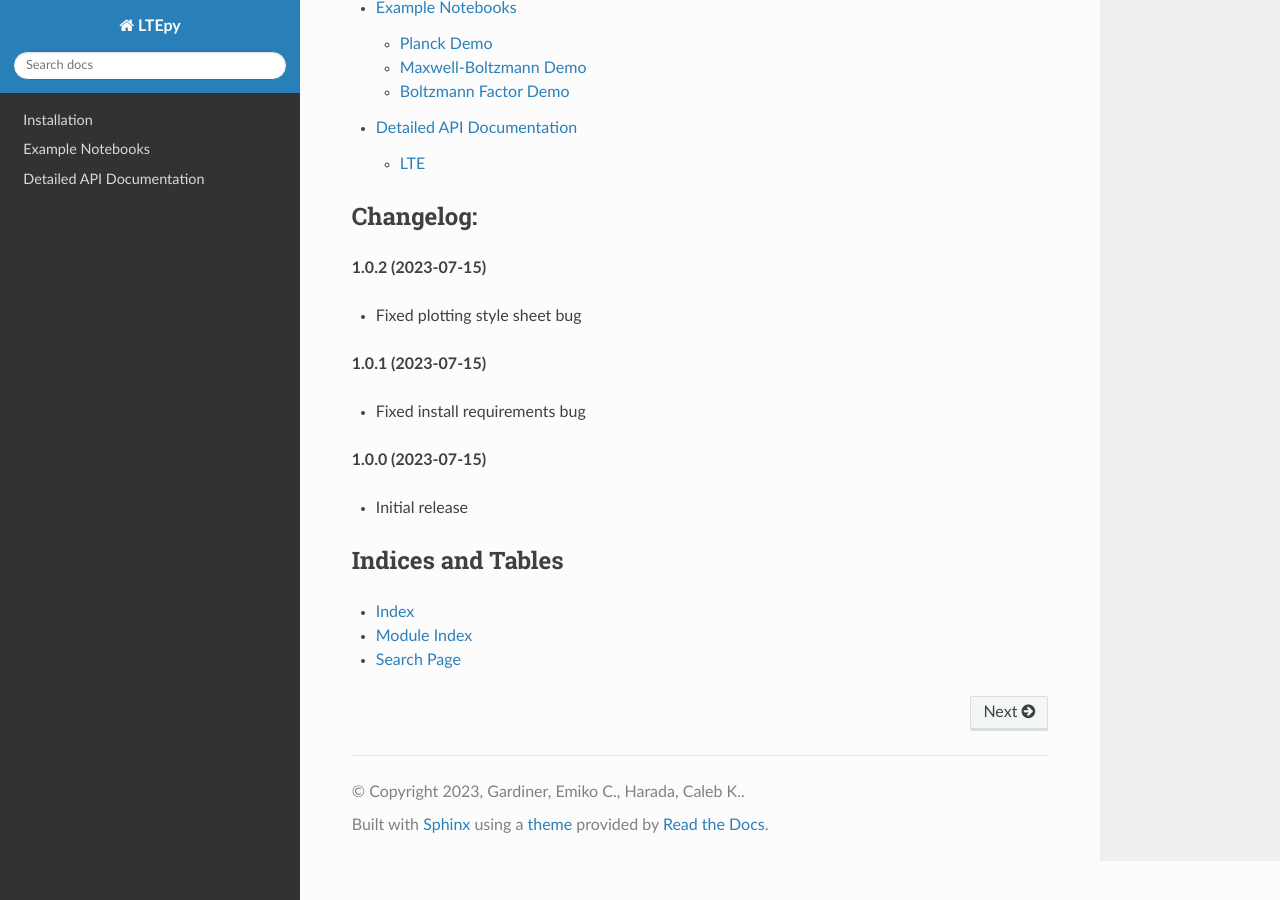
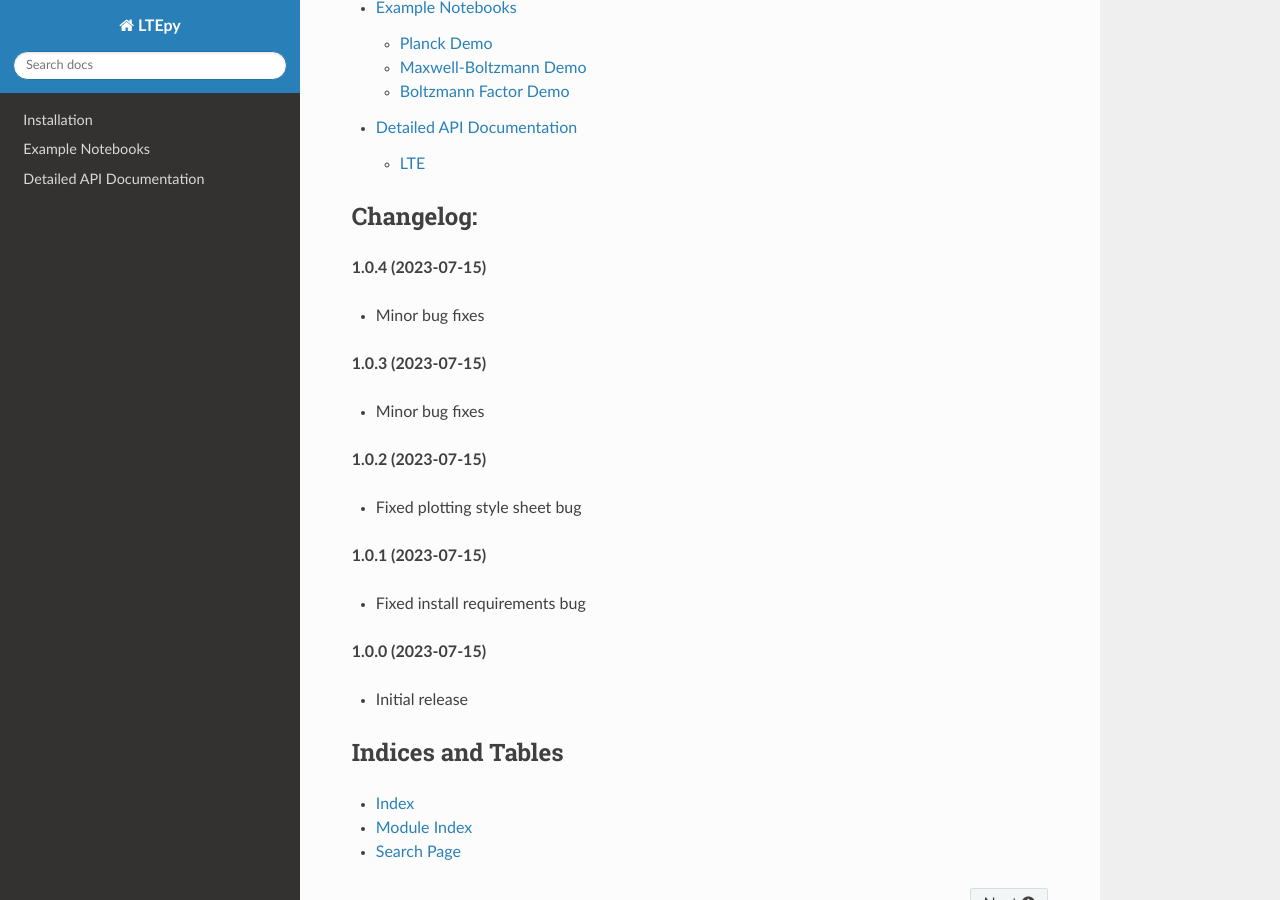
Before and after one commit to CalebHarada/LTEpy, a Sphinx documentation site: the page built from docs/index.rst, in a window 1280 px wide and 900 px high, scrolled down 462 px. Built offline with Sphinx 7.4.7 and the Read the Docs theme 2.0.0, drawn with Linux system fonts in a browser that asks for light colours.

Commit message:
updated changelog

```diff
--- a/docs/index.rst
+++ b/docs/index.rst
@@ -30,6 +30,14 @@ User Guide:
 Changelog:
 +++++++++++
 
+**1.0.4 (2023-07-15)**
+
+- Minor bug fixes
+
+**1.0.3 (2023-07-15)**
+
+- Minor bug fixes
+
 **1.0.2 (2023-07-15)**
 
 - Fixed plotting style sheet bug
```
